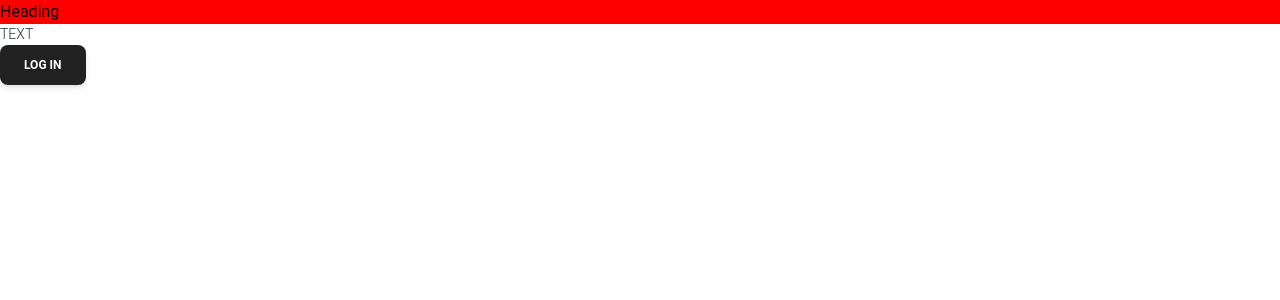
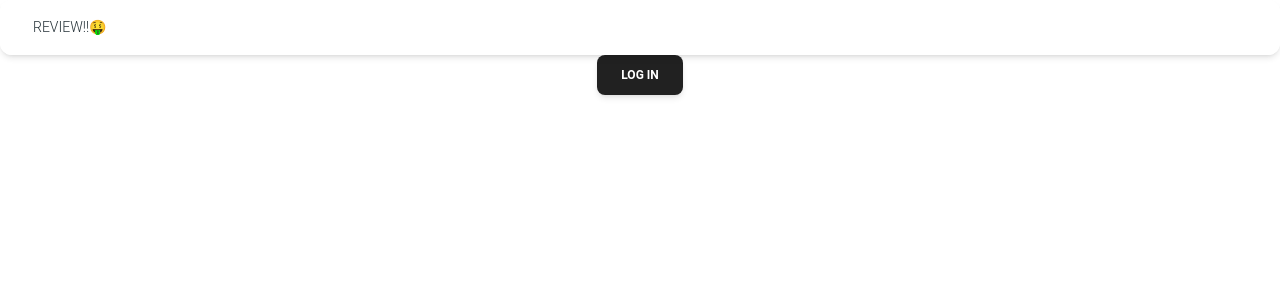
Before and after one commit to hadessharma/restaurant-review-web, a React (Vite) app in the folder review/: page / in a window 1280 px wide. Shown: the top 300 px of the page. Built offline with nearby package versions, Linux system fonts and the light colour scheme.

Commit message:
added navbar

```diff
--- a/review/src/App.jsx
+++ b/review/src/App.jsx
@@ -3,11 +3,15 @@ import reactLogo from "./assets/react.svg";
 import viteLogo from "/vite.svg";
 import { Route, Routes } from "react-router-dom";
 import Home from "./pages/home";
+import MainNavbar from "./components/navbar";
 function App() {
   return (
-    <Routes>
-      <Route path="/" element={<Home />}></Route>
-    </Routes>
+    <>
+      <MainNavbar />
+      <Routes>
+        <Route path="/" element={<Home />}></Route>
+      </Routes>
+    </>
   );
 }
 
--- /dev/null
+++ b/review/src/components/navbar.jsx
@@ -0,0 +1,21 @@
+import { Navbar, Typography } from "@material-tailwind/react";
+import { Link } from "react-router-dom";
+
+function MainNavbar() {
+  const navList = (
+    <ul>
+      <Typography as="li" variant="small" color="blue-gray">
+        <Link to="/">
+          REVIEW!!🤑
+        </Link>
+      </Typography>
+    </ul>
+  );
+  return (
+    <Navbar>
+      <div>{navList}</div>
+    </Navbar>
+  );
+}
+
+export default MainNavbar;
--- a/review/src/pages/home.css
+++ /dev/null
@@ -1,3 +0,0 @@
-.heading{
-    background-color: red;
-}
--- a/review/src/pages/home.jsx
+++ b/review/src/pages/home.jsx
@@ -1,12 +1,7 @@
 import { Button, Typography } from "@material-tailwind/react";
-import "./home.css"
 function Home() {
   return (
-    <div className="home">
-      <h1 className="heading">Heading</h1>
-      <Typography variant="small" color="blue-gray">
-        TEXT
-      </Typography>
+    <div className="flex justify-center items-center">
       <Button variant="filled">
         <span>Log In</span>
       </Button>
```
